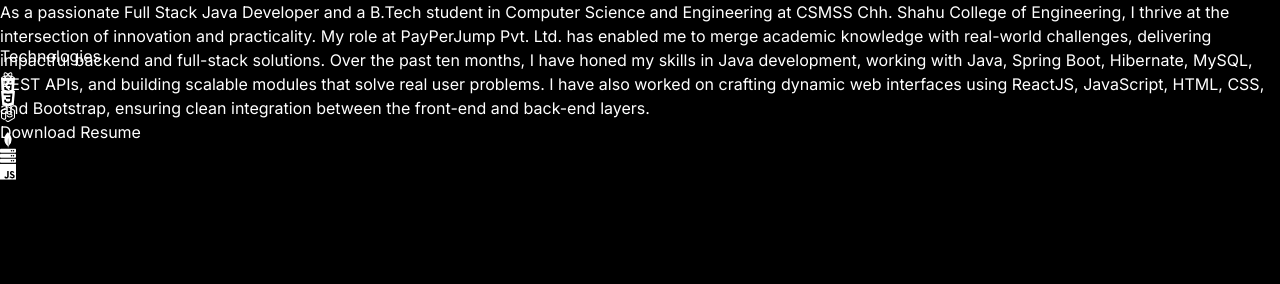
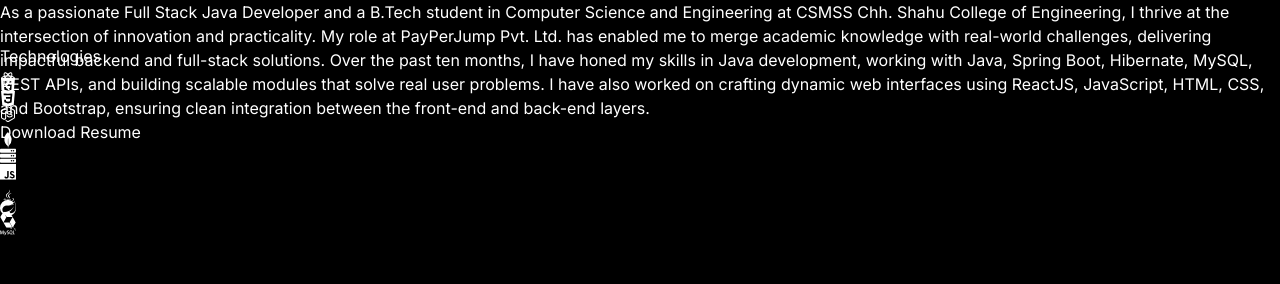
Before and after one commit to Vaibhavkandharkar/myportfolio, a React (Vite) app: page / in a window 1280 px wide. Shown: the part 647-931 px from the top of the page. Built offline with nearby package versions, Linux system fonts and the light colour scheme.

Commit message:
update in tech

```diff
--- a/src/components/Technologies.jsx
+++ b/src/components/Technologies.jsx
@@ -1,11 +1,9 @@
 import React from 'react'
 import { RiReactjsLine } from "react-icons/ri";
-import { FaServer } from "react-icons/fa"; // Example server icon
-import { SiMongodb } from "react-icons/si";
+import { FaServer, FaJava } from "react-icons/fa";
+import { SiMongodb, SiJavascript, SiHtml5, SiCss3, SiC, SiSpring, SiHibernate, SiMysql } from "react-icons/si";
 import { FaNodeJs } from "react-icons/fa";
-import { SiJavascript } from "react-icons/si";
-import { SiHtml5, SiCss3, SiC } from "react-icons/si";
-import { motion } from "framer-motion"
+import { motion } from "framer-motion";
 
 const iconVariants = (duration) => ({
     initial: { y: -10 },
@@ -20,74 +18,79 @@ const iconVariants = (duration) => ({
     }
 });
 
-
-
 const Technologies = () => {
   return (
     <div className='pb-24'>
         <motion.h2
-         whileInView={{ opacity: 1, x: 0}}
+            whileInView={{ opacity: 1, x: 0 }}
             initial={{ opacity: 0, y: -100 }}
-         transition={{duration: 1.5}}
-         className='my-20 text-center text-4xl'>Technologies</motion.h2>
-      <motion.div
-         whileInView={{ opacity: 1, y:-100}}
-         initial={{opacity: 1.5 }}
             transition={{ duration: 1.5 }}
-         className='flex flex-wrap items-center justify-center gap-4'>
+            className='my-20 text-center text-4xl'
+        >
+            Technologies
+        </motion.h2>
 
         <motion.div
-            initial="initial"
-            animate="animate"
-            variants={iconVariants(2.5)}>
-                <RiReactjsLine className='text-7xl text-cyan-400'/>
+            whileInView={{ opacity: 1, y: -100 }}
+            initial={{ opacity: 1.5 }}
+            transition={{ duration: 1.5 }}
+            className='flex flex-wrap items-center justify-center gap-4'
+        >
+
+            {/* Existing Icons */}
+            <motion.div initial="initial" animate="animate" variants={iconVariants(2.5)}>
+                <RiReactjsLine className='text-7xl text-cyan-400' />
             </motion.div>
-     <motion.div className='p-4'
-             initial="initial"
-             animate="animate"
-             variants={iconVariants(5)}>
-                <SiHtml5  className="text-7xl text-orange-400" />
+
+            <motion.div className='p-4' initial="initial" animate="animate" variants={iconVariants(5)}>
+                <SiHtml5 className="text-7xl text-orange-400" />
             </motion.div>
-     <motion.div className='p-4'
-             initial="initial"
-             animate="animate"
-             variants={iconVariants(2)}>
+
+            <motion.div className='p-4' initial="initial" animate="animate" variants={iconVariants(2)}>
                 <SiCss3 className="text-7xl text-cyan-500" />
+            </motion.div>
 
+            <motion.div className='p-4' initial="initial" animate="animate" variants={iconVariants(6)}>
+                <FaNodeJs className="text-7xl text-green-500" />
             </motion.div>
-     <motion.div className='p-4'
-             initial="initial"
-             animate="animate"
-             variants={iconVariants(6)}>
-             <FaNodeJs className="text-7xl text-green-500"/>
+
+            <motion.div className='p-4' initial="initial" animate="animate" variants={iconVariants(4)}>
+                <SiMongodb className="text-7xl text-green-500" />
             </motion.div>
-     <motion.div className='p-4'
-             whileInView={{opacity:1, x: 0}}
-             initial="initial"
-             animate="animate"
-             variants={iconVariants(4)}>
-            <SiMongodb className="text-7xl text-blue-500" />
-      </motion.div>
-      <motion.div className='p-4'
-             whileInView={{opacity:1, x: 0}}
-             initial="initial"
-             animate="animate"
-             variants={iconVariants(4)}>
+
+            <motion.div className='p-4' initial="initial" animate="animate" variants={iconVariants(4)}>
                 <FaServer className="text-7xl text-blue-500" />
             </motion.div>
 
-     <motion.div className='p-4'
-             whileInView={{opacity:1, x: 0}}
-             initial="initial"
-             animate="animate"
-             variants={iconVariants(4)}>
-            <SiJavascript className="text-7xl text-green-500" />
+            <motion.div className='p-4' initial="initial" animate="animate" variants={iconVariants(4)}>
+                <SiJavascript className="text-7xl text-yellow-400" />
+            </motion.div>
+
+            {/* ⭐ Added Technologies ⭐ */}
+
+            {/* Java */}
+            <motion.div className='p-4' initial="initial" animate="animate" variants={iconVariants(3)}>
+                <FaJava className="text-7xl text-red-500" />
+            </motion.div>
+
+            {/* Spring Boot */}
+            <motion.div className='p-4' initial="initial" animate="animate" variants={iconVariants(3.5)}>
+                <SiSpring className="text-7xl text-green-600" />
+            </motion.div>
+
+            {/* Hibernate */}
+            <motion.div className='p-4' initial="initial" animate="animate" variants={iconVariants(4)}>
+                <SiHibernate className="text-7xl text-yellow-600" />
+            </motion.div>
+
+            {/* JDBC */}
+            <motion.div className='p-4' initial="initial" animate="animate" variants={iconVariants(5)}>
+                <SiMysql className="text-7xl text-blue-600" />
             </motion.div>
 
         </motion.div>
     </div>
-
   )
 }
 
-export default Technologies
+export default Technologies;
```
Lines whose indentation alone changed are shown as unchanged.
